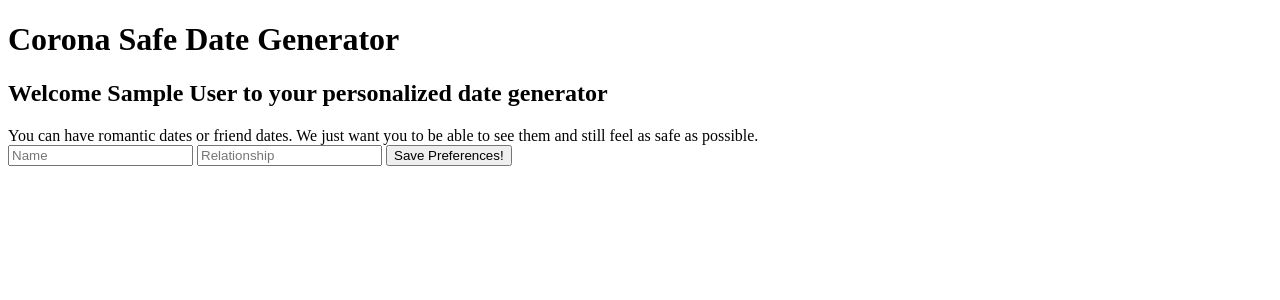
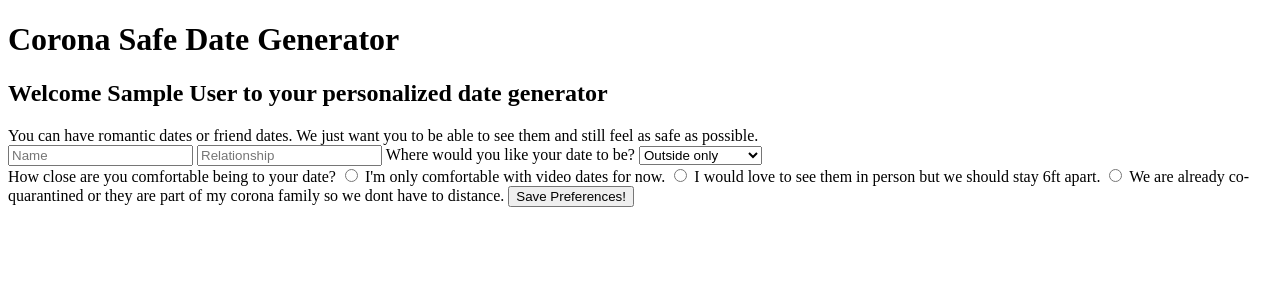
Before and after one commit to scholdenak/Hackbright-project, a Flask app: page /create-person-pref in a window 1280 px wide. Shown: the top 300 px of the page. Run offline with Flask 2, Linux system fonts and the light colour scheme; the visitor is signed in with stand-in values (Sample User, id 1).

Commit message:
Able to add to preferences table from server.py. Need to add if statements for both

```diff
--- a/server.py
+++ b/server.py
@@ -1,6 +1,7 @@
 """Server for covid date generator app."""
 from crud import (get_user_by_email, add_date_liked, get_user_liked_id,
-                get_date_liked, create_date_person, get_date_people_by_user_id)
+                get_date_liked, create_date_person, get_date_people_by_user_id,
+                create_person_preferences, get_date_person_id)
 from flask import (Flask, render_template, request, flash, session,
                    redirect, url_for)
 from model import connect_to_db, User, DateIdea, DateLiked
@@ -179,25 +180,69 @@ def show_date_person_form():
     return render_template('create-person-pref.html')
 
 
-@app.route('/create-person-pref', methods=['POST'])
-def create_new_person_and_prefs():
+@app.route('/create-person', methods=['POST'])
+def create_new_person():
     """creates a new person with their preferences"""
 
     user_id = session['user_id']
     name = request.form['name']
     relationship_type = request.form['relationship']
 
-    create_date_person(user_id, name, relationship_type)
 
-    bubble_data = request.args.get('bubble')
-    location_data = request.args.get('location')
+    date_person = create_date_person(user_id, name, relationship_type)
+    print(f'\n\n******{date_person}***{date_person.date_person_id}****')
+
+
+    bubble_data = request.form['bubble']
+    location_data = request.form['location']
+    date_person_id = get_date_person_id(user_id, name)
+
+
+    is_video = bubble_data == 'is_video'
+    is_socially_distant = bubble_data == 'is_socially_distant'
+    is_co_quarantined = bubble_data == 'is_co_quarantined'
+    is_outside = location_data == 'is_outside'
+    is_at_home = location_data == 'is_at_home'
+
+    print(f'is_video={is_video} is_socially_distant={is_socially_distant} \
+    is_co_quarantined={is_co_quarantined} is_outside={is_outside} is_at_home={is_at_home}')
+    # if
+
+    # if location == 'both':
+    #     is_outside = True
+    #     is_at_home = True
+    # if location == 'is_at_home':
+    #     is_at_home = True
+    # if location == 'is_outside':
+    #     is_outside = True
 
     create_person_preferences(user_id, date_person_id,
-                            is_video, is_socially_distant,
-                            is_co_quarantined, is_outside,
-                            is_at_home)
+                            is_video=is_video, is_socially_distant=is_socially_distant,
+                            is_co_quarantined=is_co_quarantined, is_outside=is_outside,
+                            is_at_home=is_at_home)
 
-    return redirect('/date-people')
+
+    return redirect ('/date-people')
+    # return redirect(f'/create-pref/?name={name}&')
+
+
+@app.route('/create-pref/', methods=['POST'])
+def create_new_person_and_prefs():
+
+
+    user_id = session['user_id']
+    # name = request.form['name']
+
+    date_person_id = get_date_person_id(user_id, name)
+
+    # is_video=False
+    # is_socially_distant=False
+    # is_co_quarantined=False
+    # is_outside=False
+    # is_at_home=False
+    print(f'******************{is_at_home}************************')
+
+
 
 # def logout
 
--- a/templates/create-person-pref.html
+++ b/templates/create-person-pref.html
@@ -8,10 +8,35 @@
   </div>
   <div>
 
-    <form action="/create-person-pref" method="POST">
+    <form action="/create-person" method="POST">
       <input type="text" name="name" placeholder="Name">
       <input type="text" name="relationship" placeholder="Relationship">
 
+
+      Where would you like your date to be?
+
+        <select name="location">
+          <option value="is_outside">Outside only</option>
+          <option value="is_at_home">Home only</option>
+          <option value="both">Outside or Home</option>
+        </select>
+
+    </div>
+
+    <div>
+
+        How close are you comfortable being to your date?
+
+        <input type="radio" name="bubble" value="is_video">
+        <label>I'm only comfortable with video dates for now.</label>
+
+        <input type="radio" name="bubble" value="is_socially_distant">
+        <label>I would love to see them in person but we should stay 6ft apart.
+        </label>
+
+        <input type="radio" name="bubble" value="is_co_quarantined">
+        <label>We are already co-quarantined or they are part of my corona family
+          so we dont have to distance.</label>
 
 
 
```
Also changed, not shown: crud.py (+11 -0 lines).
